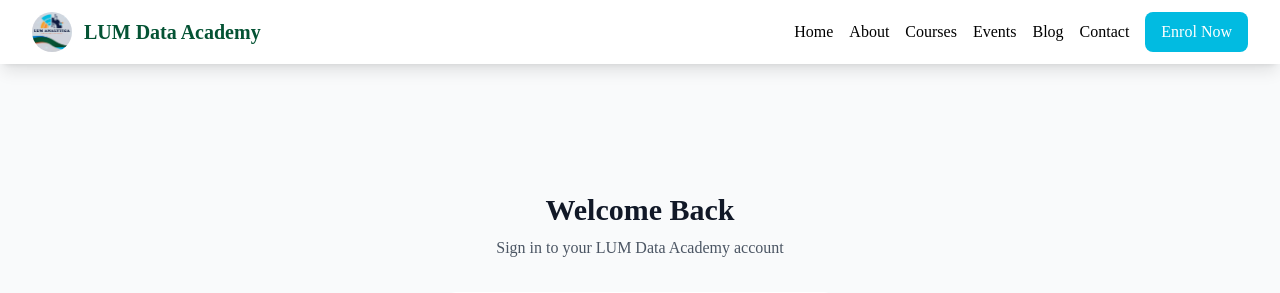
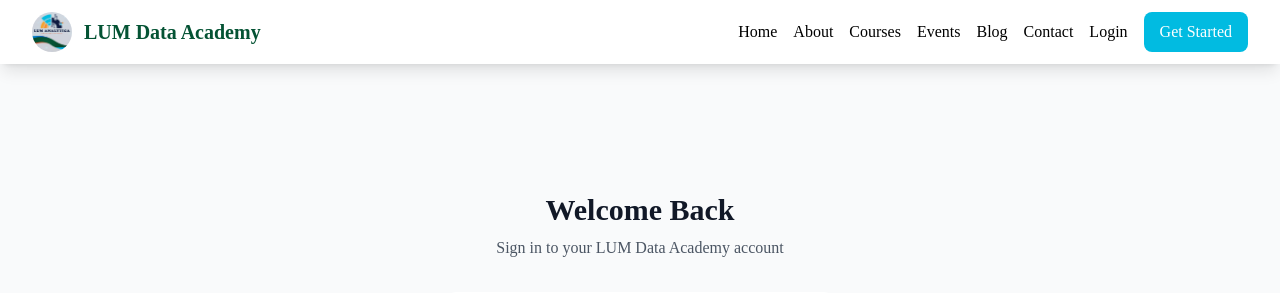
Before and after one commit to LawiOtieno/LUM_Data_Academy, a Django app: page /accounts/login/?next=/accounts/learner-dashboard/ in a window 1280 px wide. Shown: the top 293 px of the page. Run offline with Django 5.2, Linux system fonts and the light colour scheme; some libraries are stand-ins or nearby versions; some web fonts are replaced.

Commit message:
Update navigation links to show login/logout or dashboard based on user authentication status
Modifies `core/templates/core/base.html` to conditionally render navigation links. If a user is authenticated, it displays "Dashboard" and "Logout". If not authenticated, it shows "Login" and "Get Started". The "Enrol Now" link is replaced by these conditional links.

Replit-Commit-Author: Agent
Replit-Commit-Session-Id: 99e66de5-6802-4800-b0cb-330a33df7520
Replit-Commit-Checkpoint-Type: intermediate_checkpoint
Replit-Commit-Screenshot-Url: https://storage.googleapis.com/screenshot-production-us-central1/5ebf5e40-fa47-4624-b8e8-3d97baaa917c/99e66de5-6802-4800-b0cb-330a33df7520/HRzNPI1

```diff
--- a/core/templates/core/base.html
+++ b/core/templates/core/base.html
@@ -109,7 +109,13 @@
                         <a href="{% url 'core:events' %}" class="nav-link {% if 'event' in request.resolver_match.url_name %}active{% endif %}">Events</a>
                         <a href="{% url 'core:blog' %}" class="nav-link {% if 'blog' in request.resolver_match.url_name %}active{% endif %}">Blog</a>
                         <a href="{% url 'core:contact' %}" class="nav-link {% if request.resolver_match.url_name == 'contact' %}active{% endif %}">Contact</a>
-                        <a href="{% url 'core:admissions' %}" class="bg-secondary hover:bg-secondary/90 text-white px-4 py-2 rounded-lg transition-all duration-300 transform hover:scale-105">Enrol Now</a>
+                        {% if user.is_authenticated %}
+                            <a href="{% url 'accounts:dashboard' %}" class="nav-link">Dashboard</a>
+                            <a href="{% url 'accounts:logout' %}" class="bg-gray-600 hover:bg-gray-700 text-white px-4 py-2 rounded-lg transition-colors">Logout</a>
+                        {% else %}
+                            <a href="{% url 'accounts:login' %}" class="nav-link">Login</a>
+                            <a href="{% url 'accounts:register' %}" class="bg-secondary hover:bg-secondary/90 text-white px-4 py-2 rounded-lg transition-all duration-300 transform hover:scale-105">Get Started</a>
+                        {% endif %}
                     </div>
                 </div>
 
@@ -131,7 +137,13 @@
                 <a href="{% url 'core:events' %}" class="mobile-nav-link">Events</a>
                 <a href="{% url 'core:blog' %}" class="mobile-nav-link">Blog</a>
                 <a href="{% url 'core:contact' %}" class="mobile-nav-link">Contact</a>
-                <a href="{% url 'core:admissions' %}" class="bg-secondary text-white block px-3 py-2 rounded-md text-base font-medium mx-2 mt-4 text-center">Enrol Now</a>
+                {% if user.is_authenticated %}
+                    <a href="{% url 'accounts:dashboard' %}" class="mobile-nav-link">Dashboard</a>
+                    <a href="{% url 'accounts:logout' %}" class="bg-gray-600 text-white block px-3 py-2 rounded-md text-base font-medium mx-2 mt-4 text-center">Logout</a>
+                {% else %}
+                    <a href="{% url 'accounts:login' %}" class="mobile-nav-link">Login</a>
+                    <a href="{% url 'accounts:register' %}" class="bg-secondary text-white block px-3 py-2 rounded-md text-base font-medium mx-2 mt-4 text-center">Get Started</a>
+                {% endif %}
             </div>
         </div>
     </nav>
```
